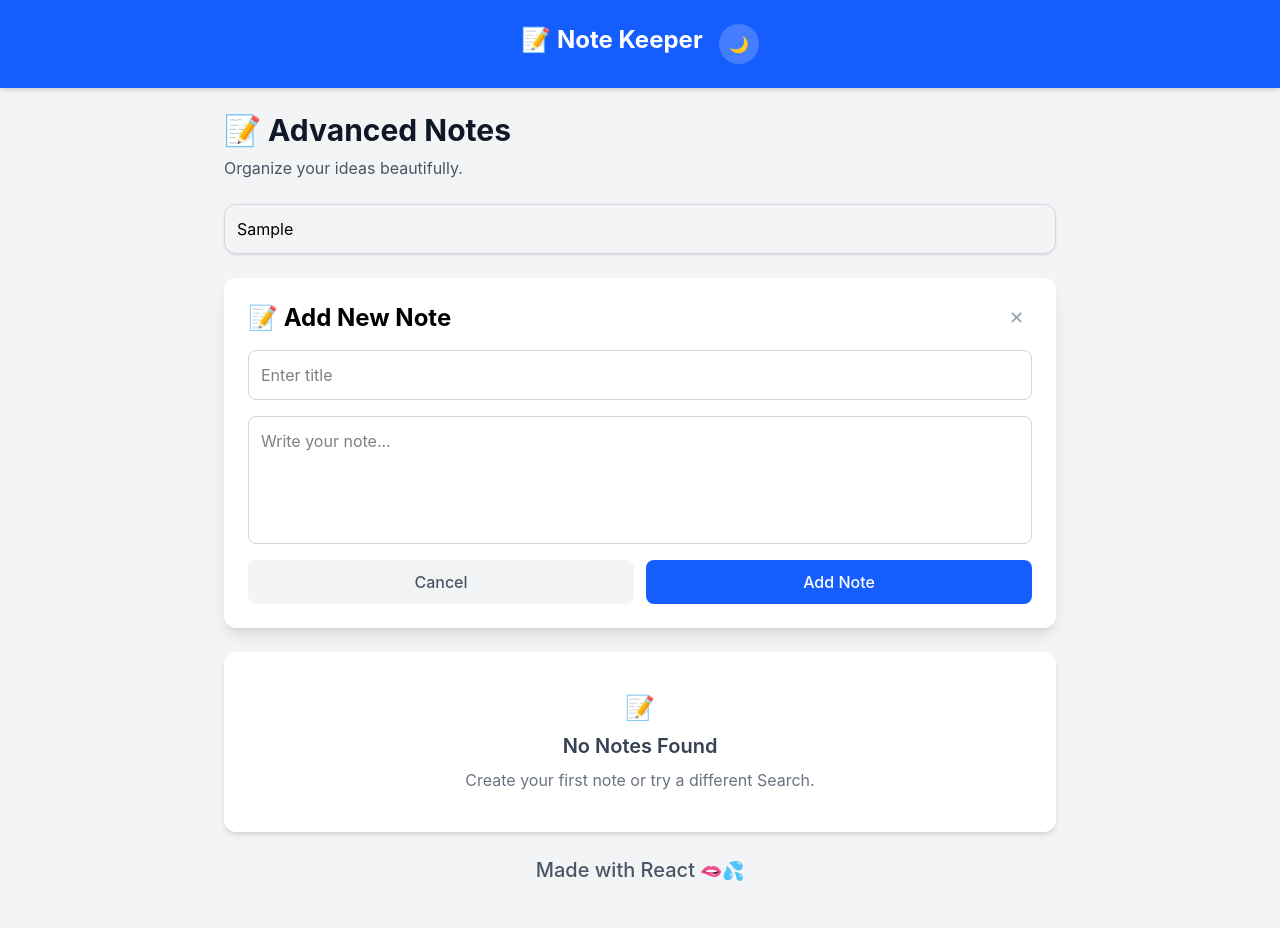
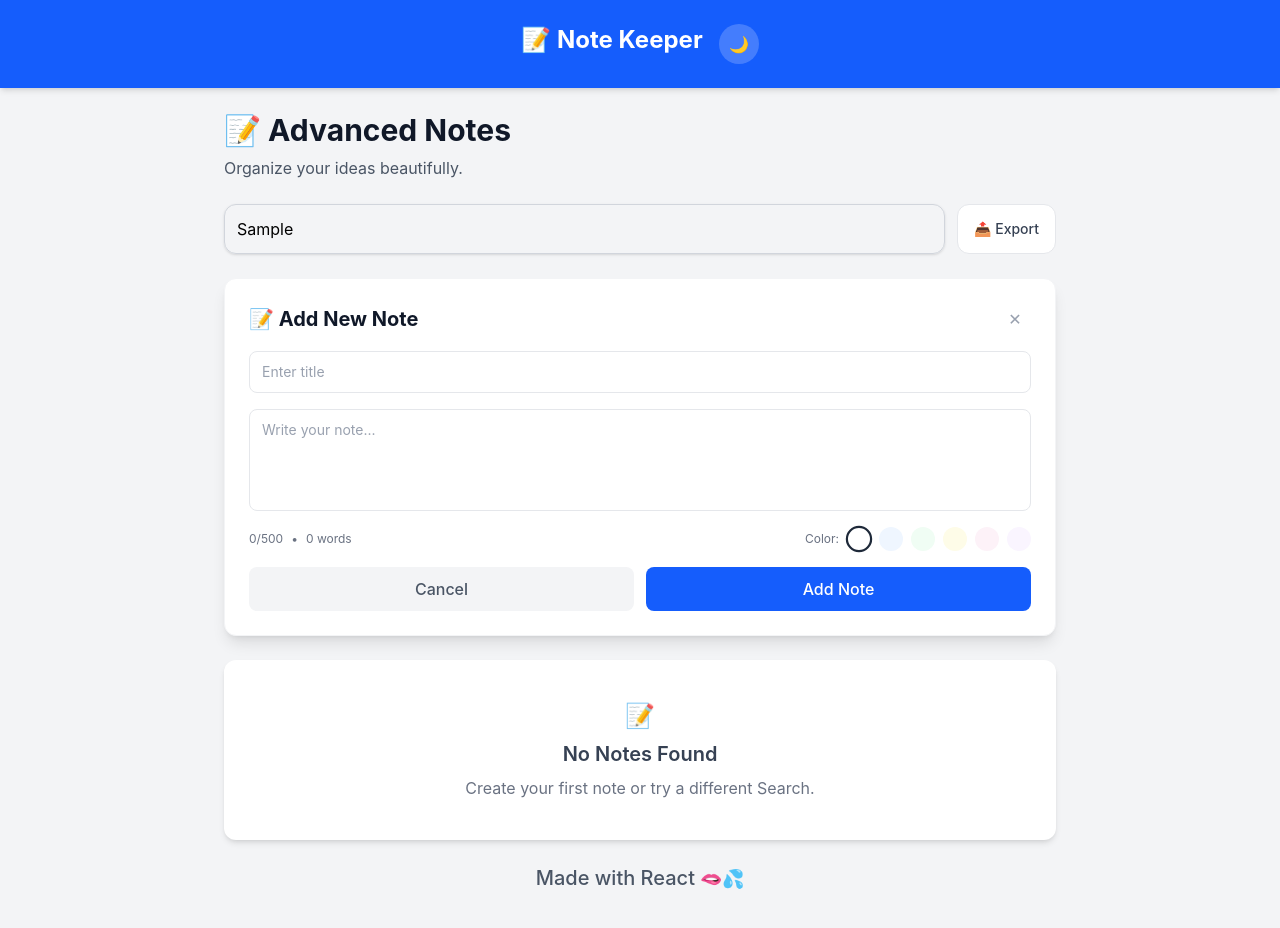
Before and after one commit to Mohit-rpt/Advanced-noteApp, a React (Vite) app: page / in a window 1280 px wide. Both pictures are taken after typing "Sample" into the empty fields and a click on the button "+ Add New Note". Shown: the top 928 px of the page. Built offline with nearby package versions, Linux system fonts and the light colour scheme.

Commit message:
feat: add dark mode, pin, toast, colors, export

```diff
--- a/src/App.jsx
+++ b/src/App.jsx
@@ -4,11 +4,10 @@ import NoteForm from "./components/notes/NoteForm";
 import SearchBar from "./components/notes/SearchBar";
 import NoteList from "./components/notes/NoteList";
 import Navbar from "./components/notes/Navbar";
+import Toast from "./components/common/Toast";
 import { useState, useEffect } from "react";
 import "./index.css";
 import DeleteModal from "./components/common/DeleteModal";
-import Toast from "./components/common/Toast";
-
 
 function App() {
   const [notes, setNotes] = useState(() => {
@@ -25,21 +24,18 @@ function App() {
   const [darkMode, setDarkMode] = useState(false);
   const [toast, setToast] = useState({ show: false, message: "", type: "success" });
 
-
-    const showToast = (message, type = "success") => {
-    setToast({ show: true, message, type });
-    };
-
-    const hideToast = () => {
-      setToast({ show: false, message: "", type: "success" });
-    };
   useEffect(() => {
     localStorage.setItem("notes", JSON.stringify(notes));
   }, [notes]);
 
+  const showToastMsg = (message, type = "success") => {
+    setToast({ show: true, message, type });
+  };
+  const hideToast = () => setToast({ show: false, message: "", type: "success" });
+
   const addNote = (note) => {
     setNotes([...notes, { ...note, pinned: false, id: Date.now(), date: new Date().toISOString() }]);
-     showToast("Note added successfully!", "success");
+    showToastMsg("Note added!", "success");
   };
 
   const deleteNote = (index) => {
@@ -48,10 +44,10 @@ function App() {
   };
 
   function confirmDelete() {
-    setNotes((prevNotes) => prevNotes.filter((_, i) => i !== deleteIndex));
+    setNotes((prev) => prev.filter((_, i) => i !== deleteIndex));
     setShowDeleteModal(false);
     setDeleteIndex(null);
-    showToast("Note deleted!", "error");
+    showToastMsg("Note deleted!", "error");
   }
 
   const editNote = (index) => {
@@ -62,26 +58,31 @@ function App() {
 
   const updateNote = () => {
     setNotes((prev) =>
-      prev.map((note, index) =>
-        index === editIndex
-          ? { ...note, title: editTitle, content: editContent }
-          : note
-      )
+      prev.map((note, i) => (i === editIndex ? { ...note, title: editTitle, content: editContent } : note))
     );
     setEditIndex(null);
     setEditTitle("");
     setEditContent("");
-    showToast("Note updated!", "info");
+    showToastMsg("Note updated!", "info");
   };
 
-  // 👇 PIN TOGGLE FUNCTION
   const togglePin = (index) => {
-    setNotes((prev) =>
-      prev.map((note, i) =>
-        i === index ? { ...note, pinned: !note.pinned } : note
-      )
-    );
-    showToast(isPinned ? "Note pinned!" : "Note unpinned!", "info");
+    const willPin = !notes[index].pinned;
+    setNotes((prev) => prev.map((note, i) => (i === index ? { ...note, pinned: willPin } : note)));
+    showToastMsg(willPin ? "Note pinned!" : "Unpinned", "info");
+  };
+
+  // 📤 Export Notes
+  const exportNotes = () => {
+    const data = JSON.stringify(notes, null, 2);
+    const blob = new Blob([data], { type: "application/json" });
+    const url = URL.createObjectURL(blob);
+    const a = document.createElement("a");
+    a.href = url;
+    a.download = `notes-backup-${new Date().toISOString().split("T")[0]}.json`;
+    a.click();
+    URL.revokeObjectURL(url);
+    showToastMsg("Notes exported!", "success");
   };
 
   const filterNotes = notes.filter((note) =>
@@ -89,7 +90,6 @@ function App() {
     note.content.toLowerCase().includes(search.toLowerCase())
   );
 
-  // 👇 SORT: Pinned notes first
   const sortedNotes = [...filterNotes].sort((a, b) => {
     if (a.pinned === b.pinned) return 0;
     return a.pinned ? -1 : 1;
@@ -100,14 +100,25 @@ function App() {
       <Navbar darkMode={darkMode} setDarkMode={setDarkMode} />
 
       <div className="max-w-4xl mx-auto px-3 sm:px-4 lg:px-8 py-4 sm:py-6">
-        <Header
-          title="📝 Advanced Notes"
-          subtitle="Organize your ideas beautifully."
-          darkMode={darkMode}
-        />
+        <Header title="📝 Advanced Notes" subtitle="Organize your ideas beautifully." darkMode={darkMode} />
 
         <main className="space-y-6">
-          <SearchBar search={search} setSearch={setSearch} />
+          {/* Search + Export */}
+          <div className="flex flex-col sm:flex-row gap-3">
+            <div className="flex-1">
+              <SearchBar search={search} setSearch={setSearch} darkMode={darkMode} />
+            </div>
+            <button
+              onClick={exportNotes}
+              className={`px-4 py-2.5 rounded-xl text-sm font-medium transition border ${
+                darkMode
+                  ? "bg-gray-800 text-gray-300 border-gray-700 hover:bg-gray-700"
+                  : "bg-white text-gray-700 border-gray-200 hover:bg-gray-50"
+              }`}
+            >
+              📤 Export
+            </button>
+          </div>
 
           <NoteForm
             addNote={addNote}
@@ -121,7 +132,6 @@ function App() {
             darkMode={darkMode}
           />
 
-          {/* 👇 togglePin prop pass kiya */}
           <NoteList
             notes={sortedNotes}
             deleteNote={deleteNote}
@@ -135,17 +145,14 @@ function App() {
           isOpen={showDeleteModal}
           onCancel={() => setShowDeleteModal(false)}
           onConfirm={confirmDelete}
+          darkMode={darkMode}
         />
 
-        <Footer />
+        <Footer darkMode={darkMode} />
       </div>
-         {toast.show && (
-        <Toast
-          message={toast.message}
-          type={toast.type}
-          onClose={hideToast}
-          darkMode={darkMode}
-        />
+
+      {toast.show && (
+        <Toast message={toast.message} type={toast.type} onClose={hideToast} darkMode={darkMode} />
       )}
     </div>
   );
--- a/src/components/notes/NoteCard.jsx
+++ b/src/components/notes/NoteCard.jsx
@@ -1,77 +1,67 @@
 import { FaEdit, FaTrash, FaThumbtack } from "react-icons/fa";
 
-function NoteCard({ title, content, pinned, date, onDelete, onEdit, onPin, darkMode }) {
+const colorMap = {
+  white: { bg: "bg-white", darkBg: "dark:bg-gray-800", border: "border-gray-200", darkBorder: "dark:border-gray-700" },
+  blue: { bg: "bg-blue-50", darkBg: "dark:bg-blue-900/20", border: "border-blue-200", darkBorder: "dark:border-blue-800" },
+  green: { bg: "bg-green-50", darkBg: "dark:bg-green-900/20", border: "border-green-200", darkBorder: "dark:border-green-800" },
+  yellow: { bg: "bg-yellow-50", darkBg: "dark:bg-yellow-900/20", border: "border-yellow-200", darkBorder: "dark:border-yellow-800" },
+  pink: { bg: "bg-pink-50", darkBg: "dark:bg-pink-900/20", border: "border-pink-200", darkBorder: "dark:border-pink-800" },
+  purple: { bg: "bg-purple-50", darkBg: "dark:bg-purple-900/20", border: "border-purple-200", darkBorder: "dark:border-purple-800" },
+};
+
+// ⏰ Time Ago
+function timeAgo(dateString) {
+  if (!dateString) return "";
+  const seconds = Math.floor((new Date() - new Date(dateString)) / 1000);
+  if (seconds < 10) return "Just now";
+  if (seconds < 60) return `${seconds}s ago`;
+  const m = Math.floor(seconds / 60);
+  if (m < 60) return `${m}m ago`;
+  const h = Math.floor(m / 60);
+  if (h < 24) return `${h}h ago`;
+  const d = Math.floor(h / 24);
+  if (d < 30) return `${d}d ago`;
+  return new Date(dateString).toLocaleDateString();
+}
+
+function NoteCard({ title, content, color, pinned, date, onDelete, onEdit, onPin, darkMode }) {
+  const c = colorMap[color] || colorMap.white;
+
   return (
-    <div
-      className={`relative rounded-xl shadow-md p-5 transition-all duration-300 ${
-        pinned
-          ? darkMode
-            ? "bg-gray-800 text-white border-2 border-yellow-500"
-            : "bg-white text-black border-2 border-yellow-400"
-          : darkMode
-          ? "bg-gray-800 text-white"
-          : "bg-white text-black"
-      }`}
-    >
-      {/* Pin Button - Top Right */}
-      <button
-        onClick={onPin}
-        className={`absolute top-3 right-3 p-2 rounded-lg transition ${
+    <div className={`relative rounded-xl border shadow-sm p-4 transition-all hover:shadow-md ${
+      pinned
+        ? darkMode ? `${c.darkBg} ${c.darkBorder} border-2` : `${c.bg} ${c.border} border-2 border-yellow-400`
+        : darkMode ? `${c.darkBg} ${c.darkBorder}` : `${c.bg} ${c.border}`
+    }`}>
+      {/* Pin */}
+      <button onClick={onPin}
+        className={`absolute top-3 right-3 p-1.5 rounded-lg transition ${
           pinned
-            ? darkMode
-              ? "text-yellow-400 bg-yellow-900/30"
-              : "text-yellow-600 bg-yellow-50"
-            : darkMode
-            ? "text-gray-500 hover:text-yellow-400 hover:bg-gray-700"
-            : "text-gray-400 hover:text-yellow-500 hover:bg-gray-100"
-        }`}
-        title={pinned ? "Unpin note" : "Pin note"}
-      >
+            ? darkMode ? "text-yellow-400 bg-yellow-900/30" : "text-yellow-600 bg-yellow-100"
+            : darkMode ? "text-gray-500 hover:text-yellow-400 hover:bg-gray-700" : "text-gray-400 hover:text-yellow-500 hover:bg-gray-100"
+        }`} title={pinned ? "Unpin" : "Pin"}>
         <FaThumbtack className={`w-4 h-4 ${pinned ? "" : "-rotate-45"}`} />
       </button>
 
-      {/* Pinned Badge */}
       {pinned && (
-        <div className={`inline-flex items-center gap-1 px-2 py-0.5 rounded-full text-xs font-bold mb-2 ${
-          darkMode
-            ? "bg-yellow-900/40 text-yellow-300"
-            : "bg-yellow-100 text-yellow-700"
-        }`}>
-          <FaThumbtack className="w-3 h-3" /> PINNED
-        </div>
+        <span className={`inline-flex items-center gap-1 px-2 py-0.5 rounded-full text-xs font-bold mb-2 ${
+          darkMode ? "bg-yellow-900/40 text-yellow-300" : "bg-yellow-100 text-yellow-700"
+        }`}><FaThumbtack className="w-3 h-3" /> PINNED</span>
       )}
 
-      {/* Title */}
-      <h3 className={`text-xl font-bold mb-2 pr-10 ${
-        darkMode ? "text-white" : "text-gray-800"
+      <h3 className={`font-bold text-lg mb-2 pr-10 ${darkMode ? "text-white" : "text-gray-800"}`}>{title}</h3>
+      <p className={`text-sm break-words ${darkMode ? "text-gray-300" : "text-gray-600"}`}>{content}</p>
+
+      {/* ⏰ Time Ago */}
+      <p className={`text-xs mt-3 ${darkMode ? "text-gray-500" : "text-gray-400"}`}>{timeAgo(date)}</p>
+
+      <div className={`flex flex-col sm:flex-row justify-end gap-3 mt-4 pt-3 border-t ${
+        darkMode ? "border-gray-700" : "border-gray-100"
       }`}>
-        {title}
-      </h3>
-
-      {/* Content */}
-      <p className={`break-words ${darkMode ? "text-gray-300" : "text-gray-600"}`}>
-        {content}
-      </p>
-
-      {/* Date */}
-      {date && (
-        <p className={`text-xs mt-3 ${darkMode ? "text-gray-500" : "text-gray-400"}`}>
-          {new Date(date).toLocaleDateString()}
-        </p>
-      )}
-
-      {/* Action Buttons */}
-      <div className="flex flex-col sm:flex-row justify-end gap-3 mt-5">
-        <button
-          onClick={onDelete}
-          className="flex items-center justify-center gap-2 bg-red-500 text-white px-4 py-2 rounded-lg hover:bg-red-600 transition"
-        >
+        <button onClick={onDelete} className="flex items-center justify-center gap-2 bg-red-500 text-white px-4 py-2 rounded-lg hover:bg-red-600 transition text-sm">
           <FaTrash /> Delete
         </button>
-        <button
-          onClick={onEdit}
-          className="flex items-center justify-center gap-2 bg-yellow-500 text-white px-4 py-2 rounded-lg hover:bg-yellow-600 transition"
-        >
+        <button onClick={onEdit} className="flex items-center justify-center gap-2 bg-yellow-500 text-white px-4 py-2 rounded-lg hover:bg-yellow-600 transition text-sm">
           <FaEdit /> Edit
         </button>
       </div>
--- a/src/components/notes/Noteform.jsx
+++ b/src/components/notes/Noteform.jsx
@@ -1,4 +1,13 @@
-import { useState } from "react";
+import { useState, useEffect } from "react";
+
+const COLORS = [
+  { name: "white", light: "bg-white", dark: "dark:bg-gray-800" },
+  { name: "blue", light: "bg-blue-50", dark: "dark:bg-blue-900/20" },
+  { name: "green", light: "bg-green-50", dark: "dark:bg-green-900/20" },
+  { name: "yellow", light: "bg-yellow-50", dark: "dark:bg-yellow-900/20" },
+  { name: "pink", light: "bg-pink-50", dark: "dark:bg-pink-900/20" },
+  { name: "purple", light: "bg-purple-50", dark: "dark:bg-purple-900/20" },
+];
 
 function NoteForm({
   addNote,
@@ -9,26 +18,52 @@ function NoteForm({
   editIndex,
   updateNote,
   onCancel,
-  darkMode
+  darkMode,
 }) {
   const [title, setTitle] = useState("");
   const [content, setContent] = useState("");
+  const [color, setColor] = useState("white");
   const [isOpen, setIsOpen] = useState(false);
 
   const isEditing = editIndex !== null;
   const showForm = isEditing || isOpen;
+  const maxChars = 500;
+  const wordCount = content.trim() === "" ? 0 : content.trim().split(/\s+/).length;
+  const charCount = content.length;
+
+  // 💾 Auto-save draft
+  useEffect(() => {
+    if (!isEditing && isOpen) {
+      localStorage.setItem("noteDraft", JSON.stringify({ title, content, color }));
+    }
+  }, [title, content, color, isOpen, isEditing]);
+
+  useEffect(() => {
+    if (!isEditing && isOpen) {
+      const saved = localStorage.getItem("noteDraft");
+      if (saved) {
+        try {
+          const d = JSON.parse(saved);
+          setTitle(d.title || "");
+          setContent(d.content || "");
+          setColor(d.color || "white");
+        } catch {}
+      }
+    }
+  }, [isOpen, isEditing]);
 
   const handleSubmit = (e) => {
     e.preventDefault();
-
     if (isEditing) {
       updateNote();
     } else {
       if (!title.trim() || !content.trim()) return;
-      addNote({ title, content });
+      addNote({ title, content, color });
       setTitle("");
       setContent("");
+      setColor("white");
       setIsOpen(false);
+      localStorage.removeItem("noteDraft");
     }
   };
 
@@ -39,114 +74,93 @@ function NoteForm({
       setIsOpen(false);
       setTitle("");
       setContent("");
+      setColor("white");
+      localStorage.removeItem("noteDraft");
     }
   };
 
-  // Jab form band ho aur edit mode na ho — button dikhaye
   if (!showForm) {
     return (
       <button
         onClick={() => setIsOpen(true)}
-        className="w-full py-3 rounded-xl border-2 border-dashed border-gray-300 text-gray-500 font-medium hover:border-blue-400 hover:text-blue-500 hover:bg-blue-50/50 transition-all"
+        className={`w-full py-3.5 rounded-xl border-2 border-dashed font-medium transition-all flex items-center justify-center gap-2 ${
+          darkMode
+            ? "border-gray-600 text-gray-400 hover:border-blue-500 hover:text-blue-400 hover:bg-gray-800/50"
+            : "border-gray-300 text-gray-500 hover:border-blue-400 hover:text-blue-500 hover:bg-blue-50/50"
+        }`}
       >
-        + Add New Note
+        <span className="text-xl">+</span> Add New Note
       </button>
     );
   }
 
   return (
-  <div
-  className={`rounded-xl shadow-lg p-6 transition-colors duration-300 ${
-    darkMode ? "bg-gray-800" : "bg-white"
-  }`}
->
+    <div className={`rounded-xl shadow-lg border p-6 transition-colors ${
+      darkMode ? "bg-gray-800 border-gray-700" : "bg-white border-gray-100"
+    }`}>
       <form onSubmit={handleSubmit} className="flex flex-col gap-4">
-        {/* Header with close button */}
         <div className="flex items-center justify-between">
-          <h2
-            className={`text-2xl font-bold ${
-              darkMode ? "text-white" : "text-black"
-            }`}
-          >
+          <h2 className={`text-xl font-bold ${darkMode ? "text-white" : "text-gray-900"}`}>
             {isEditing ? "✏️ Edit Note" : "📝 Add New Note"}
           </h2>
-          <button
-            type="button"
-            onClick={handleCancel}
-            className="text-gray-400 hover:text-gray-600 text-lg px-2"
-          >
-            ✕
-          </button>
+          <button type="button" onClick={handleCancel} className={`w-8 h-8 flex items-center justify-center rounded-lg transition ${
+            darkMode ? "text-gray-400 hover:text-gray-200 hover:bg-gray-700" : "text-gray-400 hover:text-gray-600 hover:bg-gray-100"
+          }`}>✕</button>
         </div>
 
-        {/* Inputs */}
         {isEditing ? (
           <>
-            <input
-              type="text"
-              value={editTitle}
-              onChange={(e) => setEditTitle(e.target.value)}
-              className={`border rounded-lg p-3 focus:outline-none focus:ring-2 focus:ring-blue-500 ${
-                darkMode
-                  ? "bg-gray-700 border-gray-600 text-white placeholder-gray-400"
-                  : "bg-white border-gray-300 text-black"
-              }`}
-            />
-            <textarea
-              value={editContent}
-              onChange={(e) => setEditContent(e.target.value)}
-              className={`border rounded-lg p-3 h-32 resize-none focus:outline-none focus:ring-2 focus:ring-blue-500 ${
-                darkMode
-                  ? "bg-gray-700 border-gray-600 text-white placeholder-gray-400"
-                  : "bg-white border-gray-300 text-black"
-              }`}
-            />
+            <input type="text" value={editTitle} onChange={(e) => setEditTitle(e.target.value)}
+              className={`w-full px-3 py-2.5 rounded-lg border text-sm focus:outline-none focus:ring-2 transition ${
+                darkMode ? "bg-gray-700 border-gray-600 text-white focus:ring-green-500" : "bg-white border-gray-200 text-gray-900 focus:ring-green-500"
+              }`} />
+            <textarea value={editContent} onChange={(e) => setEditContent(e.target.value)} rows={4}
+              className={`w-full px-3 py-2.5 rounded-lg border text-sm resize-none focus:outline-none focus:ring-2 transition ${
+                darkMode ? "bg-gray-700 border-gray-600 text-white focus:ring-green-500" : "bg-white border-gray-200 text-gray-900 focus:ring-green-500"
+              }`} />
           </>
         ) : (
           <>
-            <input
-              type="text"
-              placeholder="Enter title"
-              value={title}
-              onChange={(e) => setTitle(e.target.value)}
-             className={`border rounded-lg p-3 focus:outline-none focus:ring-2 focus:ring-blue-500 ${
-                darkMode
-                  ? "bg-gray-700 border-gray-600 text-white placeholder-gray-400"
-                  : "bg-white border-gray-300 text-black"
-              }`}
-            />
-            <textarea
-              placeholder="Write your note..."
-              value={content}
-              onChange={(e) => setContent(e.target.value)}
-              className={`border rounded-lg p-3 h-32 resize-none focus:outline-none focus:ring-2 focus:ring-blue-500 ${
-                darkMode
-                  ? "bg-gray-700 border-gray-600 text-white placeholder-gray-400"
-                  : "bg-white border-gray-300 text-black"
-              }`}
-            />
+            <input type="text" placeholder="Enter title" value={title} onChange={(e) => setTitle(e.target.value)}
+              className={`w-full px-3 py-2.5 rounded-lg border text-sm focus:outline-none focus:ring-2 transition ${
+                darkMode ? "bg-gray-700 border-gray-600 text-white placeholder-gray-400 focus:ring-blue-500" : "bg-white border-gray-200 text-gray-900 placeholder-gray-400 focus:ring-blue-500"
+              }`} />
+            <textarea placeholder="Write your note..." value={content} onChange={(e) => setContent(e.target.value)} rows={4} maxLength={maxChars}
+              className={`w-full px-3 py-2.5 rounded-lg border text-sm resize-none focus:outline-none focus:ring-2 transition ${
+                darkMode ? "bg-gray-700 border-gray-600 text-white placeholder-gray-400 focus:ring-blue-500" : "bg-white border-gray-200 text-gray-900 placeholder-gray-400 focus:ring-blue-500"
+              } ${charCount > maxChars - 50 ? (darkMode ? "border-yellow-500" : "border-yellow-400") : ""}`} />
+
+            {/* 🔢 Word Count + 🎨 Color Picker */}
+            <div className="flex flex-col sm:flex-row items-start sm:items-center justify-between gap-3">
+              <div className={`text-xs ${darkMode ? "text-gray-400" : "text-gray-500"}`}>
+                <span className={charCount > maxChars - 50 ? "text-yellow-500 font-semibold" : ""}>
+                  {charCount}/{maxChars}
+                </span>
+                <span className="mx-2">•</span>
+                <span>{wordCount} words</span>
+              </div>
+
+              <div className="flex items-center gap-2">
+                <span className={`text-xs ${darkMode ? "text-gray-400" : "text-gray-500"}`}>Color:</span>
+                {COLORS.map((c) => (
+                  <button key={c.name} type="button" onClick={() => setColor(c.name)}
+                    className={`w-6 h-6 rounded-full border-2 transition ${color === c.name ? "border-gray-800 dark:border-white scale-110" : "border-transparent"} ${c.light} ${c.dark}`}
+                    title={c.name} />
+                ))}
+              </div>
+            </div>
           </>
         )}
 
-        {/* Buttons */}
         <div className="flex flex-col sm:flex-row gap-3">
-          <button
-            type="button"
-            onClick={handleCancel}
-            className="w-full sm:flex-1 py-2.5 rounded-lg bg-gray-100 text-gray-600 font-medium hover:bg-gray-200 transition"
-          >
-            Cancel
-          </button>
-          <button
-            type="submit"
+          <button type="button" onClick={handleCancel}
+            className={`w-full sm:flex-1 py-2.5 rounded-lg font-medium transition ${
+              darkMode ? "bg-gray-700 text-gray-300 hover:bg-gray-600" : "bg-gray-100 text-gray-600 hover:bg-gray-200"
+            }`}>Cancel</button>
+          <button type="submit"
             className={`w-full sm:flex-1 py-2.5 rounded-lg text-white font-medium transition ${
-              isEditing
-                ? "bg-green-600 hover:bg-green-700"
-                : "bg-blue-600 hover:bg-blue-700"
-            }`}
-          >
-            {isEditing ? "Update Note" : "Add Note"}
-          </button>
+              isEditing ? "bg-green-600 hover:bg-green-700" : "bg-blue-600 hover:bg-blue-700"
+            }`}>{isEditing ? "Update Note" : "Add Note"}</button>
         </div>
       </form>
     </div>
```
Also changed, not shown: src/components/notes/NoteList.jsx (+4 -9 lines).
